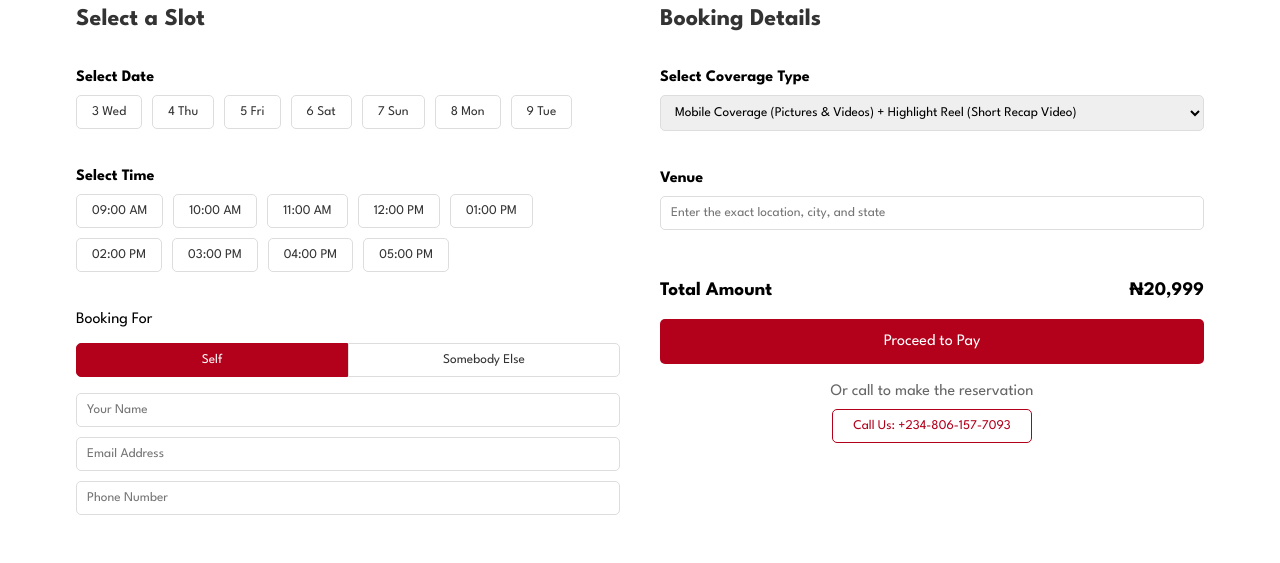
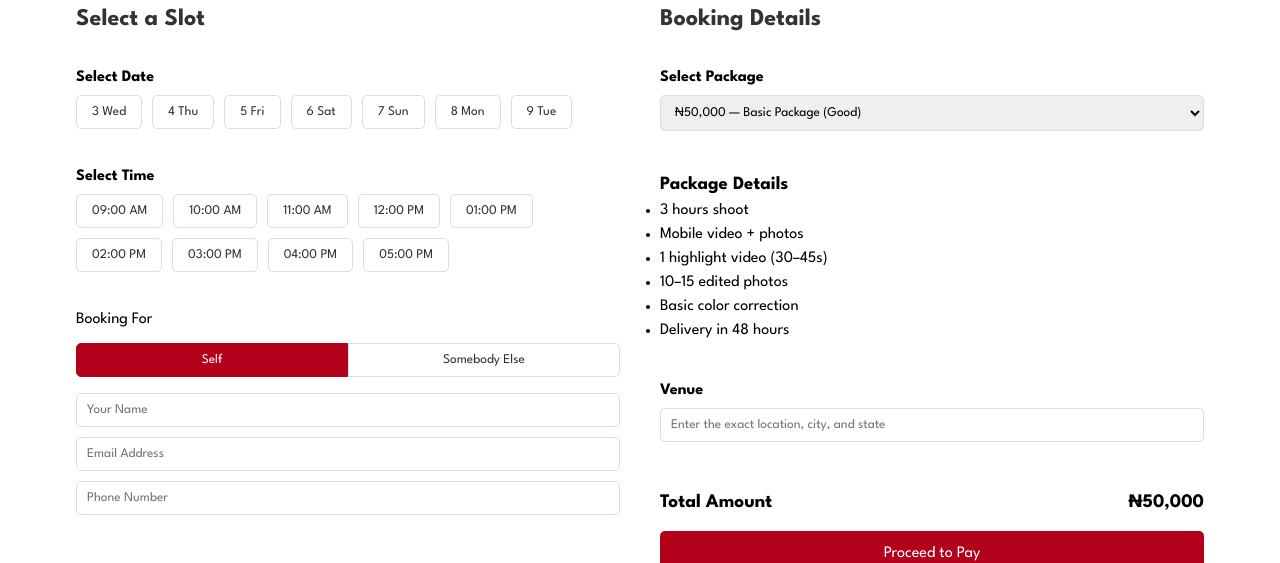
Before and after one commit to surthrivemedia/mediapilot, a React (Create React App) app: page /bookings in a window 1280 px wide. Shown: the part 892-1455 px from the top of the page. Built offline with nearby package versions, Linux system fonts and the light colour scheme.

Commit message:
payment update

```diff
--- a/src/Pages/Bookings.jsx
+++ b/src/Pages/Bookings.jsx
@@ -19,6 +19,9 @@ function Bookings() {
   const [coverageType, setCoverageType] = useState('mobile');
   const [total, setTotal] = useState(20999);
 
+  const [packageType, setPackageType] = useState("basic");
+
+
   const dates = [];
   const today = new Date(2025, 11, 3); // December 03, 2025 (months are 0-indexed)
   for (let i = 0; i < 7; i++) {
@@ -32,6 +35,55 @@ function Bookings() {
     '01:00 PM', '02:00 PM', '03:00 PM', '04:00 PM', '05:00 PM'
   ];
 
+  const packageOptions = [
+  {
+    value: "basic",
+    label: "₦50,000 — Basic Package (Good)",
+    price: 50000,
+    details: [
+      "3 hours shoot",
+      "Mobile video + photos",
+      "1 highlight video (30–45s)",
+      "10–15 edited photos",
+      "Basic color correction",
+      "Delivery in 48 hours"
+    ]
+  },
+  {
+    value: "standard",
+    label: "₦75,000 — Standard Package (Better)",
+    price: 75000,
+    details: [
+      "Up to 5 hours / half-day shoot",
+      "Mobile video + photos",
+      "Highlight video (45–60s)",
+      "1 extra social clip (10–15s)",
+      "20–30 edited photos",
+      "Better color grading",
+      "48–72 hours delivery",
+      "One free revision"
+    ]
+  },
+  {
+    value: "premium",
+    label: "₦100,000 — Premium Package (Best)",
+    price: 100000,
+    details: [
+      "Full-day shoot",
+      "Mobile video + photos",
+      "1 highlight video (1min+)",
+      "2 short videos (Reels/TikTok)",
+      "30–40 edited photos",
+      "Advanced color grading",
+      "Smooth transitions",
+      "24–48 hours delivery",
+      "Two revisions",
+      "Priority editing"
+    ]
+  }
+];
+
+
   const coverageOptions = [
     { value: 'mobile', label: 'Mobile Coverage (Pictures & Videos) + Highlight Reel (Short Recap Video)', available: true },
     { value: 'drone', label: 'Drone Coverage', available: false },
@@ -43,10 +95,11 @@ function Bookings() {
 
   ];
 
-  useEffect(() => {
-    // Update total if needed, but for now fixed per slot
-    setTotal(20999);
-  }, [coverageType]);
+useEffect(() => {
+  const selectedPkg = packageOptions.find(pkg => pkg.value === packageType);
+  setTotal(selectedPkg.price);
+}, [packageType]);
+
 
   const handleSubmit = async () => {
     try {
@@ -115,8 +168,8 @@ function Bookings() {
 };
 
 const handleCheckout = async (reference) => {
-  try {
-    const bookingData = {
+      try {
+      const bookingData = {
       date: selectedDate?.toDateString(),
       time: selectedTime,
       name: isForSelf ? name : otherName,
@@ -125,11 +178,14 @@ const handleCheckout = async (reference) => {
       forSelf: isForSelf,
       venue,
       coverageType,
+      packageType,
+      packageDetails: packageOptions.find(pkg => pkg.value === packageType)?.details,
       total,
       paid: true,
       reference,
       timestamp: new Date()
     };
+
 
     await addDoc(collection(txtdb, 'bookings'), bookingData);
 
@@ -144,11 +200,14 @@ const handleCheckout = async (reference) => {
         time: bookingData.time,
         coverageType: bookingData.coverageType,
         venue: bookingData.venue,
+        packageType: bookingData.packageType,
+        packageDetails: bookingData.packageDetails.join(", "),
         total: bookingData.total.toLocaleString(),
         reference: bookingData.reference
       },
       "_PonQ_5Hbas6gVfNq"
     );
+
 
     alert('Payment successful! Your booking receipt has been emailed.');
   } catch (error) {
@@ -275,7 +334,38 @@ const handleCheckout = async (reference) => {
 
       <div className="right-panel">
         <h2>Booking Details</h2>
-        <div className="coverage-selector">
+
+          <div className="coverage-selector">
+        <label>Select Package</label>
+        <select
+          value={packageType}
+          onChange={(e) => setPackageType(e.target.value)}
+        >
+          {packageOptions.map((pkg) => (
+            <option key={pkg.value} value={pkg.value}>
+              {pkg.label}
+            </option>
+          ))}
+        </select>
+      </div>
+
+      {packageOptions.find(pkg => pkg.value === packageType) && (
+      <div className="package-details">
+        <h3>Package Details</h3>
+        <ul>
+          {packageOptions
+            .find(pkg => pkg.value === packageType)
+            .details.map((item, index) => (
+              <li key={index}>{item}</li>
+            ))}
+        </ul>
+      </div>
+    )}
+
+
+
+{/*  */}
+        {/* <div className="coverage-selector">
           <label>Select Coverage Type</label>
           <select
             value={coverageType}
@@ -291,7 +381,8 @@ const handleCheckout = async (reference) => {
               </option>
             ))}
           </select>
-        </div>
+        </div> */}
+        {/*  */}
         <div className="venue-editor">
           <label>Venue</label>
           <input
--- a/src/Styles/Page-styles/Bookings.scss
+++ b/src/Styles/Page-styles/Bookings.scss
@@ -240,6 +240,11 @@ h2 {
   }
 }
 
+.package-details{
+  line-height: 1.5;
+  margin-bottom: 40px;
+}
+
 .venue-editor {
   margin-bottom: 20px;
 
```
